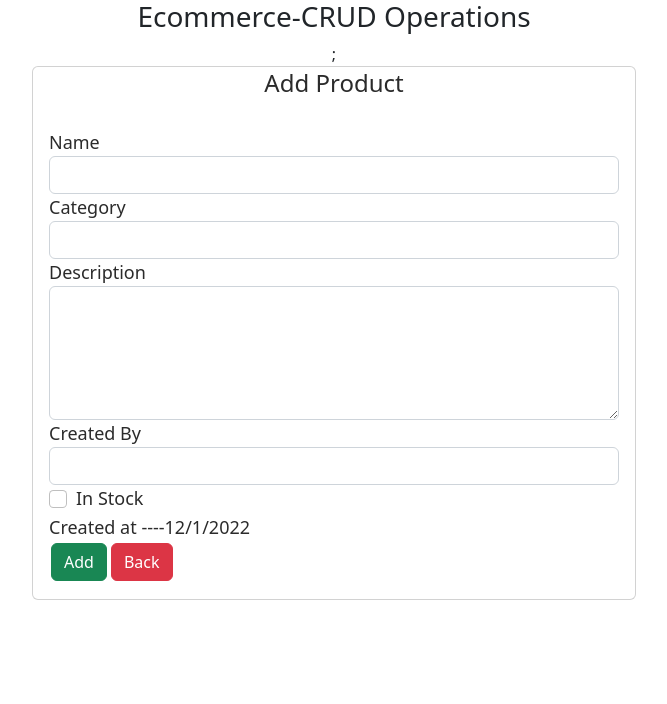
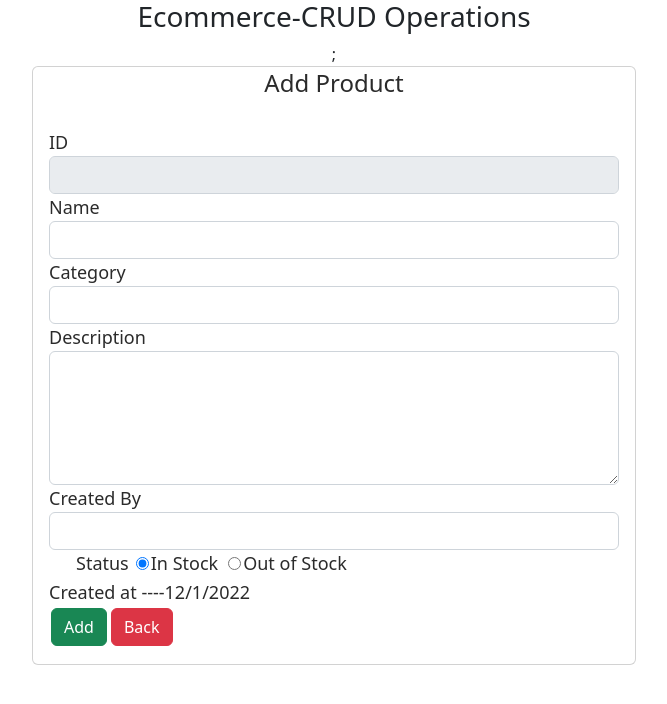
Before and after one commit to lisha149/Ecommerce_Node, a React (Create React App) app in the folder frontend/: page /products/create in a window 1280 px wide. Shown: the top 704 px of the page, without its empty margins (306-973 px from the left). Built offline with nearby package versions, Linux system fonts and the light colour scheme.

Commit message:
products listed and created

```diff
--- a/frontend/src/components/ProductCreate.js
+++ b/frontend/src/components/ProductCreate.js
@@ -1,12 +1,47 @@
-import React from "react";
-import { Link } from "react-router-dom";
+import React, { useState } from "react";
+import { Link, useNavigate } from "react-router-dom";
 
 const ProductCreate = () => {
+  const [id, setId] = useState("");
+  const [product_name, setName] = useState("");
+  const [category_name, setCategory] = useState("");
+  const [description, setDescription] = useState("");
+  const [created_by, setCreatedBy] = useState("");
+  const [status, setStatus] = useState("in_stock");
+
+  const navigate = useNavigate();
+
+  const submitHandler = (e) => {
+    e.preventDefault();
+    const data = {
+      product_name,
+      category_name,
+      description,
+      created_by,
+      status,
+    };
+    let options = {
+      method: "POST",
+      headers: {
+        "Content-Type": "application/json;charset=utf-8",
+      },
+      body: JSON.stringify(data),
+    };
+
+    fetch("http://localhost:5000/api/products/create", options)
+      .then((res) => {
+        alert("Product Added Successfully.");
+        navigate("/");
+      })
+      .catch((err) => {
+        console.log(err.message);
+      });
+  };
   return (
     <div>
       <div className="row">
         <div className="offset-lg-3 col-lg-6">
-          <form className="container">
+          <form className="container" onSubmit={submitHandler}>
             <div className="card" style={{ textAlign: "left" }}>
               <div className="card-title">
                 <h4 style={{ textAlign: "center", marginTop: "2px" }}>
@@ -17,15 +52,33 @@ const ProductCreate = () => {
                 <div className="row">
                   <div className="col-lg-12 col-xs-6">
                     <div className="form-group">
+                      <label>ID</label>
+                      <input
+                        className="form-control"
+                        value={id}
+                        disabled="disabled"
+                      ></input>
+                    </div>
+                  </div>
+                  <div className="col-lg-12 col-xs-6">
+                    <div className="form-group">
                       <label>Name</label>
-                      <input className="form-control"></input>
+                      <input
+                        className="form-control"
+                        value={product_name}
+                        onChange={(e) => setName(e.target.value)}
+                      ></input>
                     </div>
                   </div>
 
                   <div className="col-lg-12 col-xs-6">
                     <div className="form-group">
                       <label>Category</label>
-                      <input className="form-control"></input>
+                      <input
+                        className="form-control"
+                        value={category_name}
+                        onChange={(e) => setCategory(e.target.value)}
+                      ></input>
                     </div>
                   </div>
 
@@ -36,6 +89,8 @@ const ProductCreate = () => {
                         rows={5}
                         cols={40}
                         className="form-control"
+                        value={description}
+                        onChange={(e) => setDescription(e.target.value)}
                       ></textarea>
                     </div>
                   </div>
@@ -43,17 +98,42 @@ const ProductCreate = () => {
                   <div className="col-lg-12 col-xs-6">
                     <div className="form-group">
                       <label>Created By</label>
-                      <input className="form-control"></input>
+                      <input
+                        className="form-control"
+                        value={created_by}
+                        onChange={(e) => setCreatedBy(e.target.value)}
+                      ></input>
                     </div>
                   </div>
 
                   <div className="col-lg-12 col-xs-6">
                     <div className="form-check">
+                      Status
                       <input
-                        type="checkbox"
-                        className="form-check-input"
-                      ></input>
-                      <label className="form-check-label">In Stock</label>
+                        type="radio"
+                        id="status"
+                        name="status"
+                        value="in_stock"
+                        style={{ marginLeft: 7 }}
+                        checked={status === "in_stock"}
+                        onChange={(e) => {
+                          setStatus(e.target.value);
+                        }}
+                      />
+                      <label style={{ marginLeft: 2 }}>In Stock</label>
+                      <input
+                        type="radio"
+                        id="status"
+                        name="status"
+                        value="out_of_stock"
+                        style={{ marginLeft: 10 }}
+                        checked={status === "out_of_stock"}
+                        onChange={(e) => {
+                          setStatus(e.target.value);
+                        }}
+                      />
+                      <label style={{ marginLeft: 2 }}>Out of Stock</label>
+                      <br />
                     </div>
                   </div>
 
--- a/frontend/src/components/ProductList.js
+++ b/frontend/src/components/ProductList.js
@@ -4,7 +4,7 @@ import { Link } from "react-router-dom";
 const ProductList = () => {
   const [data, dataChange] = useState();
   useEffect(() => {
-    fetch("http://localhost:5000/products")
+    fetch("http://localhost:5000/api/products")
       .then((res) => {
         return res.json();
       })
```
